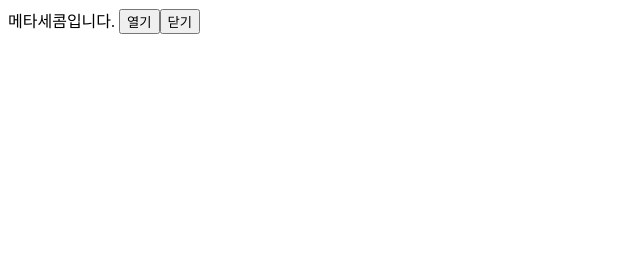
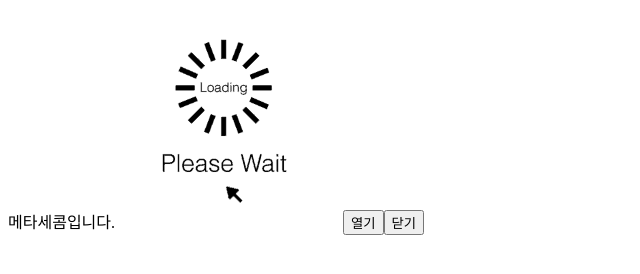
Before and after one commit to RedPanda6801/iot_nodeRED_sequrity, a website: page views/phone.html in a window 1280 px wide. Shown: the whole page, without its empty margins (0-640 px from the left). Drawn offline with nearby package versions, Linux system fonts and the light colour scheme.

Commit message:
view setup

```diff
--- a/views/phone.html
+++ b/views/phone.html
@@ -8,9 +8,9 @@
   </head>
   <body>
     메타세콤입니다.
-    <!-- <img src="../uploads/wait.gif" /> -->
+    <img src="../uploads/wait.gif" />
     <button id="open">열기</button><button id="close">닫기</button>
-    <script src="https://unpkg.com/axios/dist/axios.min.js">
+    <!-- <script src="https://unpkg.com/axios/dist/axios.min.js">
       // import axios from "axios";
       // const img = document.querySelector("img");
       // const btns = document.querySelectorAll("button");
@@ -25,6 +25,6 @@
       // btns[1].addEventListener("click", () => {
       //   console.log("hello");
       // });
-    </script>
+    </script> -->
   </body>
 </html>
```
